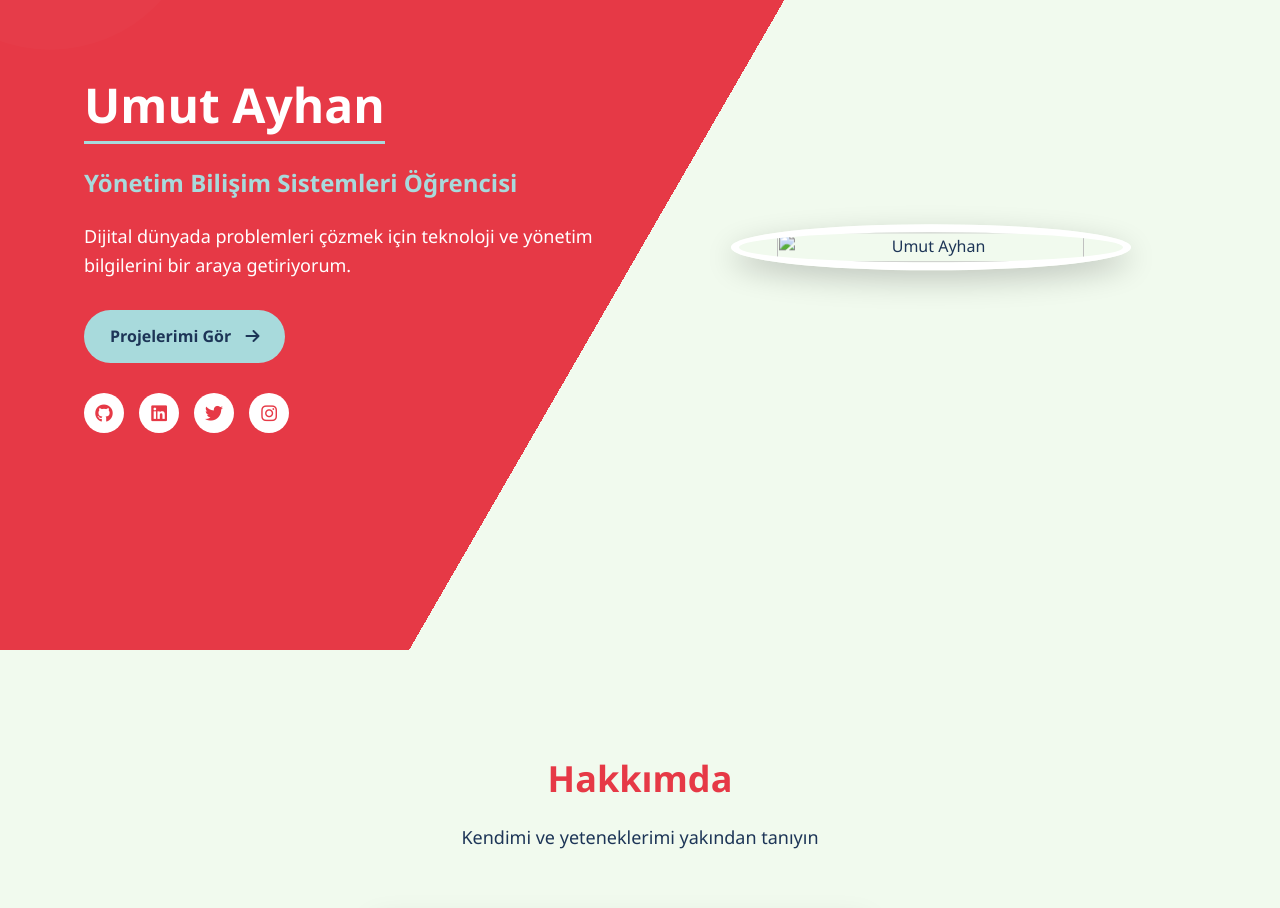
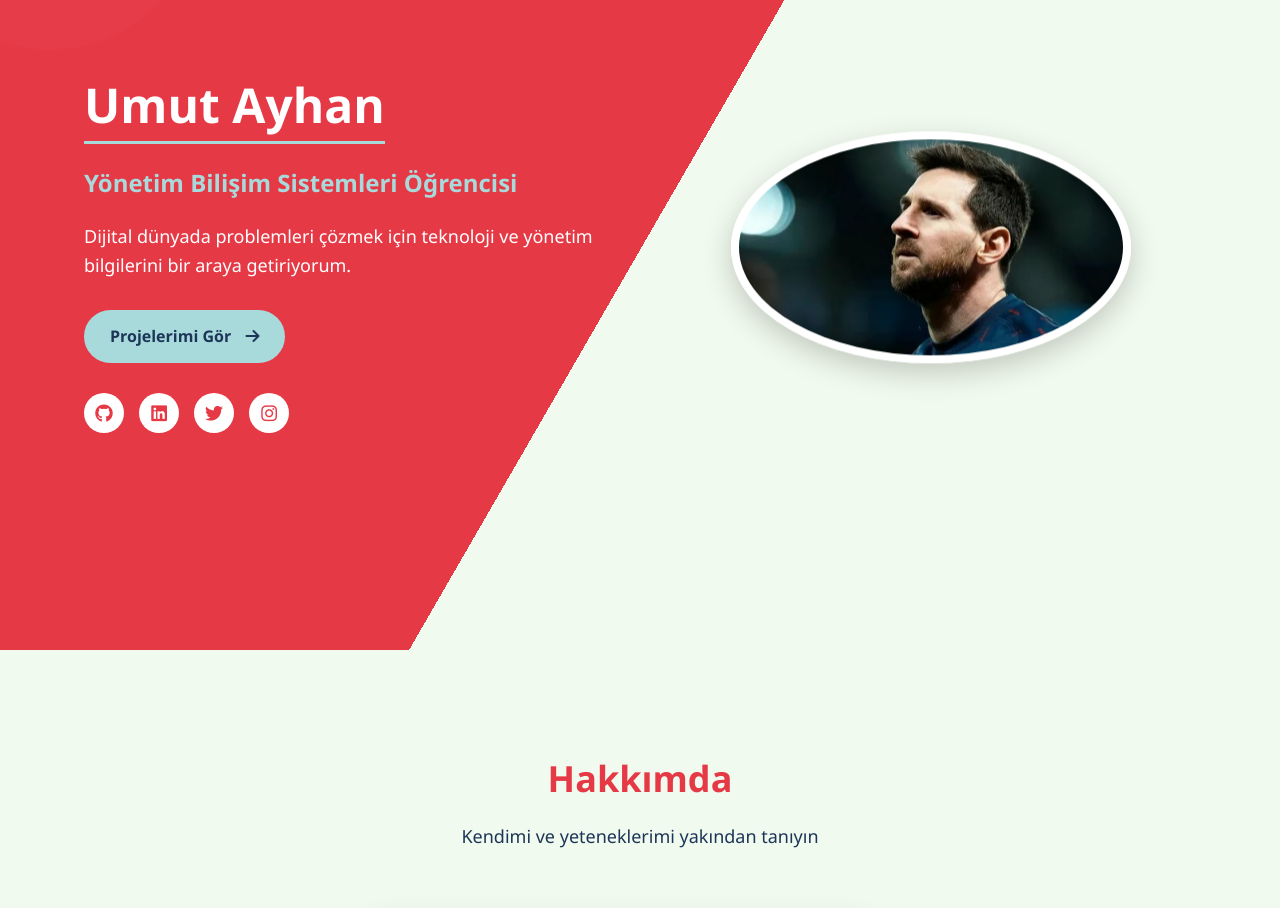
Before and after one commit to umutayhan99/portfolyo, a plain HTML site: page index.html in a window 1280 px wide. Shown: the part 3740-4648 px from the top of the page. Drawn offline with nearby package versions, Linux system fonts and the light colour scheme.

Commit message:
Update index.html

```diff
--- a/index.html
+++ b/index.html
@@ -1450,7 +1450,7 @@
                 </div>
 
                 <div class="hero-image">
-                    <img src="/api/placeholder/400/400" alt="Umut Ayhan">
+                    <img src=".\i2.jpg" alt="Umut Ayhan">
                 </div>
             </div>
         </div>
```
